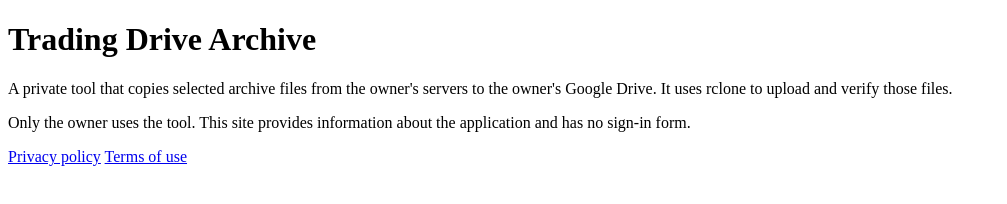
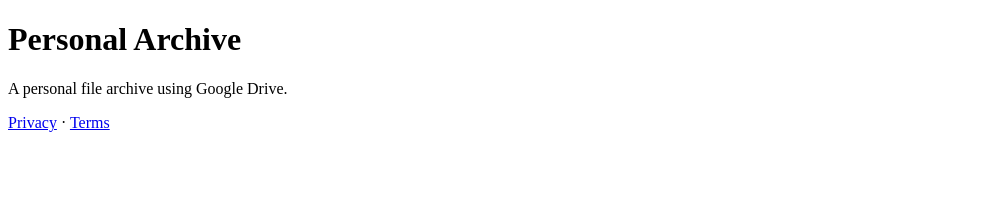
Before and after one commit to QiuDY777/qiudy777.github.io, a plain HTML site: page index.html in a window 1280 px wide. Shown: the whole page, without its empty margins (0-1007 px from the left). Drawn offline with Linux system fonts and the light colour scheme.

Commit message:
Simplify public application information

```diff
--- a/index.html
+++ b/index.html
@@ -1,19 +1 @@
-<!doctype html>
-<html lang="en">
-<head>
-  <meta charset="utf-8">
-  <meta name="viewport" content="width=device-width, initial-scale=1">
-  <title>Trading Drive Archive</title>
-</head>
-<body>
-  <main>
-    <h1>Trading Drive Archive</h1>
-    <p>A private tool that copies selected archive files from the owner's servers to the owner's Google Drive. It uses rclone to upload and verify those files.</p>
-    <p>Only the owner uses the tool. This site provides information about the application and has no sign-in form.</p>
-    <nav aria-label="Application policies">
-      <a href="privacy.html">Privacy policy</a>
-      <a href="terms.html">Terms of use</a>
-    </nav>
-  </main>
-</body>
-</html>
+<!doctype html><html lang="en"><meta charset="utf-8"><title>Personal Archive</title><h1>Personal Archive</h1><p>A personal file archive using Google Drive.</p><p><a href="privacy.html">Privacy</a> · <a href="terms.html">Terms</a></p></html>
```
